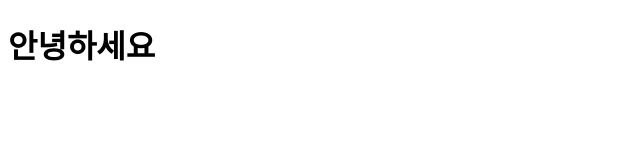
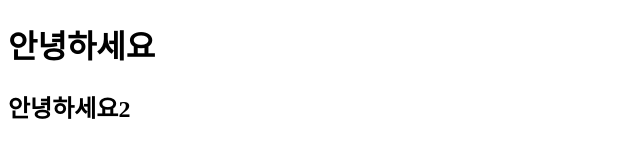
Before and after one commit to jikkk9/GIT3, a plain HTML site: page index.html in a window 1280 px wide. Shown: the whole page, without its empty margins (0-640 px from the left). Drawn offline with Linux system fonts and the light colour scheme.

Commit message:
commit_0_0_6

```diff
--- a/index.html
+++ b/index.html
@@ -11,5 +11,9 @@
 
     </h1>
 
+    <h2>
+        안녕하세요2
+
+    </h2>
 </body>
 </html>
```
